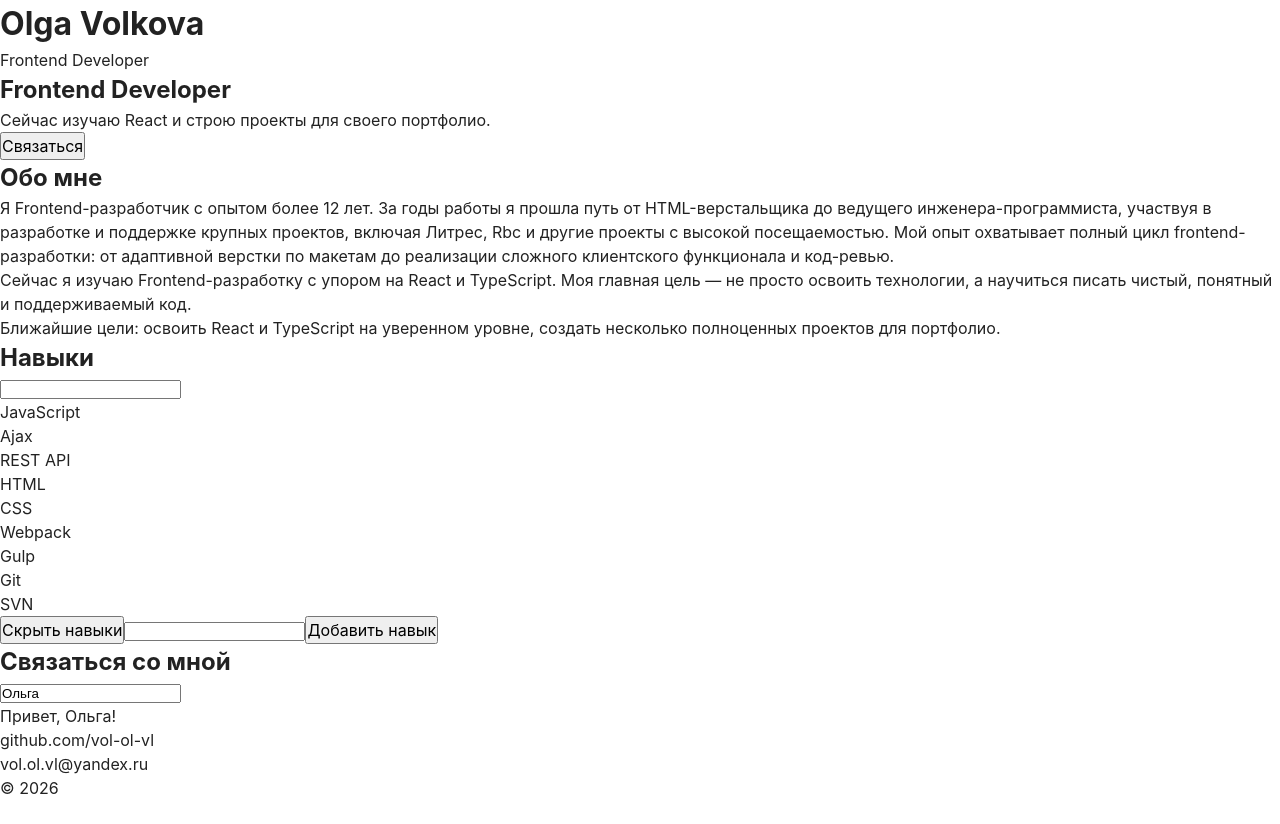
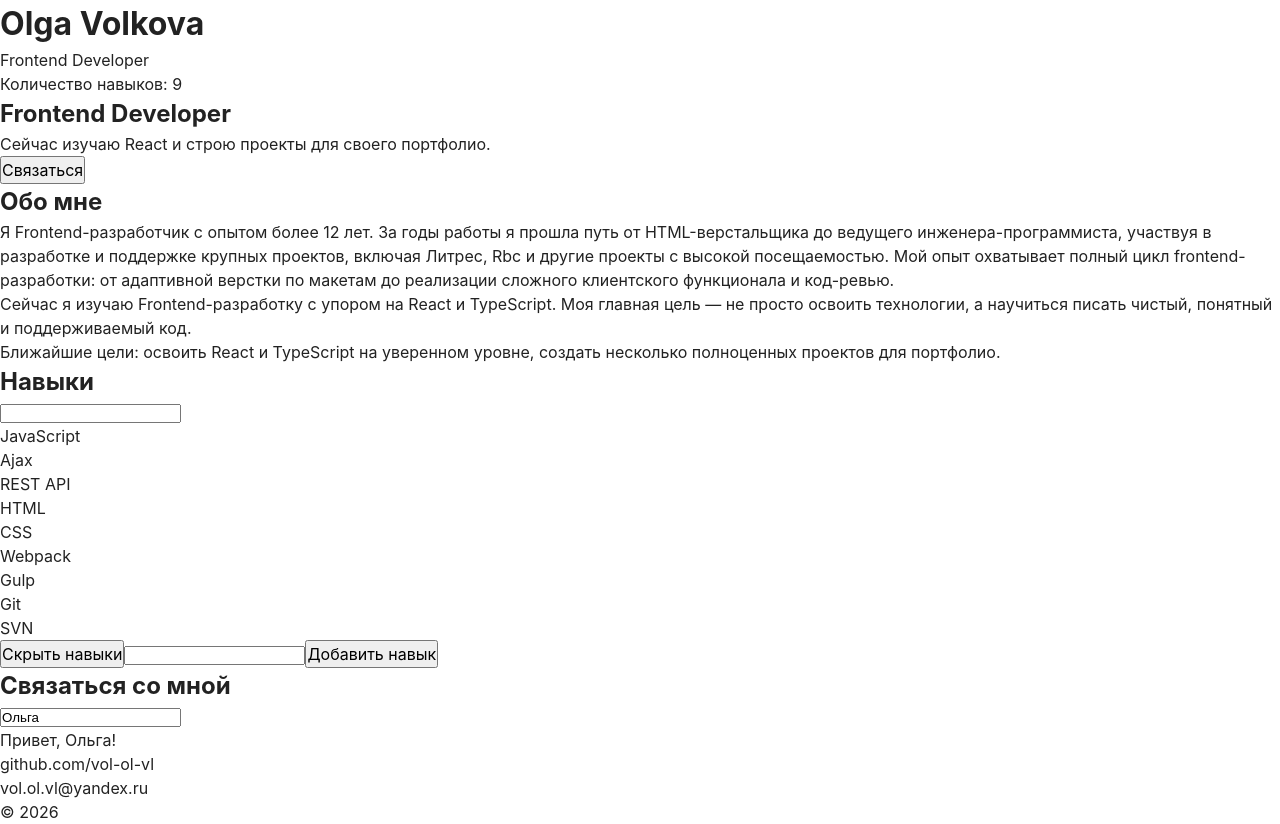
Before and after one commit to vol-ol-vl/personal-portfolio, a React (Vite) app: page / in a window 1280 px wide. Before the commit the page ends 800 px from the top, so only its background shows below. Built offline with nearby package versions, Linux system fonts and the light colour scheme.

Commit message:
refactor: convert skills to structured data

```diff
--- a/src/App.tsx
+++ b/src/App.tsx
@@ -1,3 +1,9 @@
+import { useState } from 'react'
+
+import type { Skill } from './types/skill'
+
+import { createSkill } from './utils/skill'
+
 import Header from './components/layout/Header'
 import Footer from './components/layout/Footer'
 import About from './components/sections/About'
@@ -5,21 +11,82 @@ import Skills from './components/sections/Skills'
 import Hero from './components/sections/Hero'
 import Contact from './components/sections/Contact'
 
+const profile = {
+  name: 'Olga Volkova',
+  role: 'Frontend Developer',
+}
+const initialSkills: Skill[] = [
+  {
+    id: 1,
+    name: 'JavaScript',
+    category: 'language'
+  },
+  {
+    id: 2,
+    name: 'Ajax',
+    category: 'other'
+  },
+  {
+    id: 3,
+    name: 'REST API',
+    category: 'other'
+  },
+  {
+    id: 4,
+    name: 'HTML',
+    category: 'other'
+  },
+  {
+    id: 5,
+    name: 'CSS',
+    category: 'other'
+  },
+  {
+    id: 6,
+    name: 'Webpack',
+    category: 'language'
+  },
+  {
+    id: 7,
+    name: 'Gulp',
+    category: 'other'
+  },
+  {
+    id: 8,
+    name: 'Git',
+    category: 'other'
+  },
+  {
+    id: 9,
+    name: 'SVN',
+    category: 'other'
+  },
+
+];
+let nextSkillId = initialSkills.length + 1;
+
 const App = () => {
-
-  const profile = {
-    name: 'Olga Volkova',
-    role: 'Frontend Developer',
-  }
+  const [skills, setSkills] = useState(initialSkills);
+  const onAddSkill = (skillName: string) => {
+    const newSkill = createSkill(
+      nextSkillId++,
+      skillName,
+      'other'
+    );
+    setSkills(prev => [...prev, newSkill]);
+  };
 
   return (
     <>
       <Header
         name={profile.name}
-        role={profile.role} />
+        role={profile.role}
+        skillCount={skills.length} />
       <Hero />
       <About />
-      <Skills />
+      <Skills
+        skills={skills}
+        onAddSkill={onAddSkill} />
       <Contact />
       <Footer />
     </>
--- a/src/components/layout/Header.tsx
+++ b/src/components/layout/Header.tsx
@@ -1,13 +1,15 @@
 type HeaderProps = {
   name: string;
   role: string;
+  skillCount: number;
 };
 
-const Header = ({name, role}: HeaderProps) => {
+const Header = ({name, role, skillCount}: HeaderProps) => {
   return (
     <header>
         <h1>{name}</h1>
         <p>{role}</p>
+        <p>Количество навыков: {skillCount}</p>
     </header>
   );
 };
--- a/src/components/sections/Skills.tsx
+++ b/src/components/sections/Skills.tsx
@@ -1,15 +1,21 @@
 import { useState, type ChangeEvent } from "react";
 
-const Skills = () => {
-    const [skills, setSkills] = useState(['JavaScript', 'Ajax', 'REST API', 'HTML', 'CSS', 'Webpack', 'Gulp', 'Git', 'SVN']);
+import type { Skill } from "../../types/skill";
+
+type SkillsProps = {
+    skills: Skill[],
+    onAddSkill: (skillName: string) => void
+}
+
+const normalizeText = (text: string) => text.trim().toLowerCase();
+
+const Skills = ({skills, onAddSkill}: SkillsProps) => {
     const [isVisible, setIsVisible] = useState(true);
     const [search, setSearch] = useState('');
     const [newSkill, setNewSkill] = useState('');
 
-    const normalizeText = (text: string) => text.trim().toLowerCase();
-
     const normalizedSearch = normalizeText(search);
-    const filteredSkills = skills.filter(skill => normalizeText(skill).includes(normalizedSearch));
+    const filteredSkills = skills.filter(skill => normalizeText(skill.name).includes(normalizedSearch));
     const buttonText = isVisible ? 'Скрыть навыки' : 'Показать навыки';
 
     const handleSearchChange = (event: ChangeEvent<HTMLInputElement>) => {
@@ -23,8 +29,8 @@ const Skills = () => {
     };
     const handleAddSkillClick = () => {
         const normalizedNewSkill = normalizeText(newSkill);
-        if (normalizedNewSkill.length && !skills.some(skill => normalizeText(skill) === normalizedNewSkill)) {
-            setSkills(prev => [...prev, newSkill.trim()]);
+        if (normalizedNewSkill.length && !skills.some(skill => normalizeText(skill.name) === normalizedNewSkill)) {
+            onAddSkill(newSkill.trim());
             setNewSkill('');
         }
     };
@@ -40,7 +46,7 @@ const Skills = () => {
                 filteredSkills.length > 0
                    ? <ul>
                         {filteredSkills.map(skill  => (
-                            <li key={skill}>{skill}</li>
+                            <li key={skill.id}>{skill.name}</li>
                             )
                         )}
                     </ul>
--- /dev/null
+++ b/src/types/skill.ts
@@ -0,0 +1,5 @@
+export type Skill = {
+    id: number;
+    name: string;
+    category: string;
+};
--- /dev/null
+++ b/src/utils/skill.ts
@@ -0,0 +1,13 @@
+import type { Skill } from "../types/skill";
+
+export const createSkill = (
+    id: number,
+    name: string,
+    category: string
+): Skill => {
+    return {
+        id,
+        name,
+        category
+    }
+};
```
